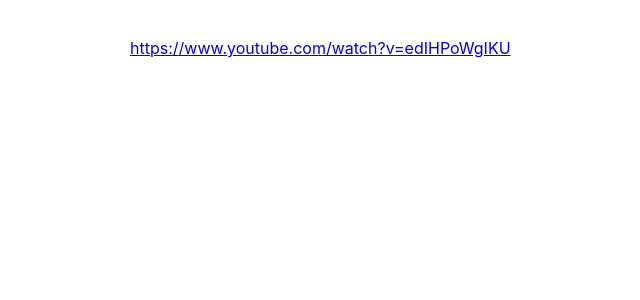
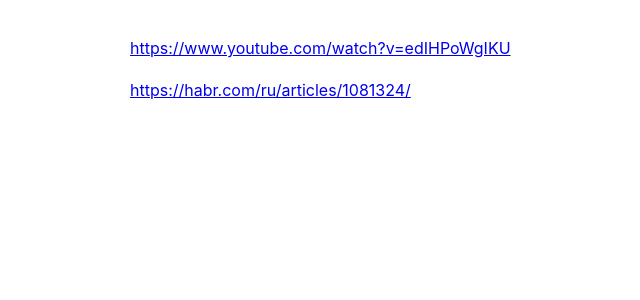
Before and after one commit to Michael-Lubinsky/michael-lubinsky.github.com, a Jekyll site: the page built from ml/local_llm.md, in a window 1280 px wide. Shown: the top 300 px of the page, without its empty margins (60-700 px from the left). Built offline with Jekyll 4.4.1, drawn with Linux system fonts in a browser that asks for light colours; our own code applies the rules of GitHub Pages for plain Markdown files.

Commit message:
Update local_llm.md

```diff
--- a/ml/local_llm.md
+++ b/ml/local_llm.md
@@ -1 +1,3 @@
 <https://www.youtube.com/watch?v=edIHPoWgIKU>
+
+<https://habr.com/ru/articles/1081324/>
```
